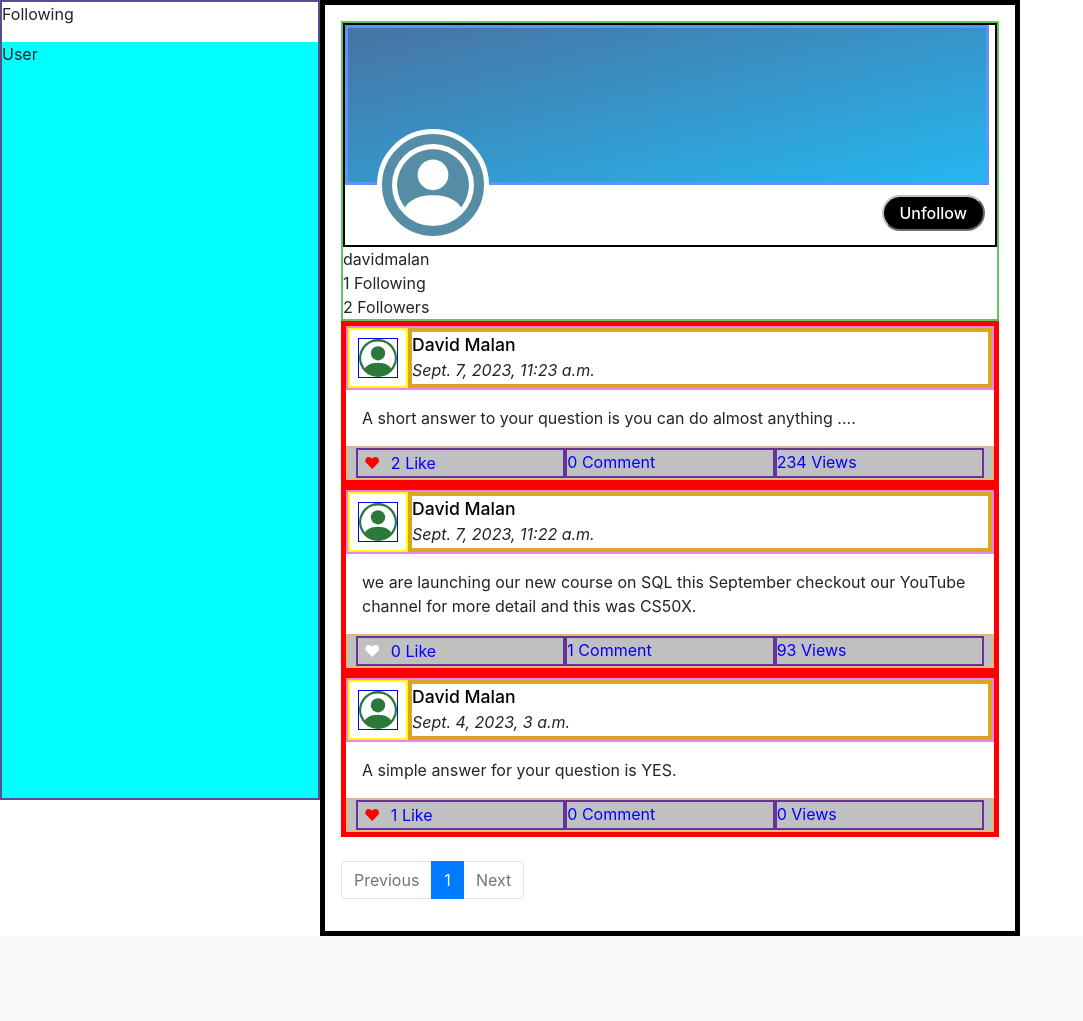
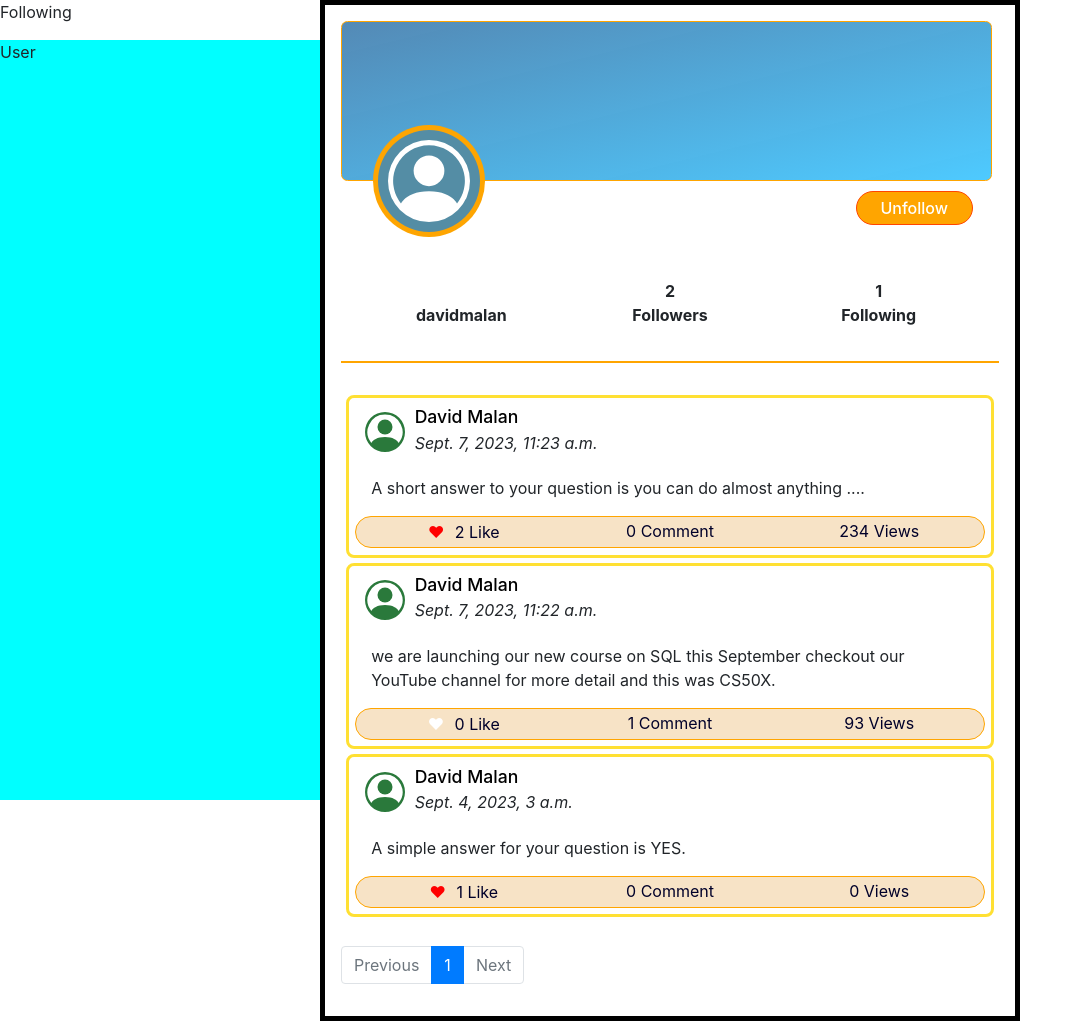
Before and after one commit to mohani-01/project4, a Django app: a page that uses network/templates/network/layout.html in a window 1280 px wide. Shown: the part 56-1077 px from the top of the page, without its empty margins (0-1083 px from the left). Before the commit the page ends 992 px from the top, so only its background shows below. Run offline with Django 3.2, Linux system fonts and the light colour scheme; a user stored in the database is signed in; data comes from the database, SQL or seed files in the repository; both versions use the stored data as it was after the commit; some libraries are stand-ins or nearby versions.

Commit message:
Working on style.css things are going well

```diff
--- a/network/static/network/index.js
+++ b/network/static/network/index.js
@@ -365,7 +365,7 @@ function createCommentElement(message) {
 
     <div class="comment-area">
         <div class="commenter-info">
-            <a  href="{% url 'profile_page' ${message.user} %}" class="hyper-link-post">
+            <a  href="/profile_page/@${message.user}" class="hyper-link-post">
             <span class="commenter hyper-link-username"> ${message.name} </span><br>
             </a>
             <div class="commented-on"> ${message.time} </div>
--- a/network/static/network/styles.css
+++ b/network/static/network/styles.css
@@ -19,13 +20,15 @@
     flex-direction: column;
     flex-flow: column;
     width: 20rem;
-    border: 2px solid rgb(81, 81, 141);
+    /* border: 2px solid rgb(81, 81, 141); */
     height: 100%;
     height: 100vh;
 }
+
 .follow {
     height: 40px;
 }
+
 .user {
     background-color: aqua;
     flex-grow: 1;
@@ -51,22 +54,28 @@
 
     width: 4rem;
     padding: 0.5rem;
-    border: 2px solid yellow;
+    /* border: 2px solid yellow; */
 }
 
-.user-icon > svg {
+.user-icon>svg {
     width: 2.5rem;
     color: rgb(42, 121, 59);
     height: fit-content;
     text-align: center;
-    border: 1px solid blue;
+    /* border: 1px solid blue; */
 }
 
 .post-area {
-    border: 2px solid green;
+    border: 2px solid orangered;
+    border: none;
     width: 100%;
     padding: 1rem 0.25rem 0px 0.5rem;
 }
+
+.post-area:hover {
+    border-color: orange;
+}
+
 
 #text-post {
     border: none;
@@ -111,15 +120,27 @@
 
 
 .posts {
-    border: 2px solid green;
+    border: 0.2rem solid rgba(255, 217, 0, 0.799);
+    border-radius: 0.5rem;
+    padding: 0.4rem;
+    margin: 0.3rem;
 }
+.posts:hover {
+    background-color: rgb(255, 252, 246);
+    box-shadow: inset 0px 0px 2px gold;
+    box-shadow: 0px 0px 20px silver;
+    border-color: gold;
+}
+
+
 .hyper-link-post {
     color: black;
     text-decoration: none;
 }
+
 .hyper-link-post:hover {
     text-decoration: none;
-    color:inherit;
+    color: inherit;
 }
 
 .hyper-link-username {
@@ -134,12 +155,14 @@
 
 .username {
     display: flex;
-    border: 2px solid violet;
+    /* border: 2px solid violet; */
     position: relative;
 }
+
 .edit-content {
     max-height: 500px;
 }
+
 .edit {
     position: absolute;
     top: 0.25rem;
@@ -209,45 +236,63 @@
 
 .user-image {
     width: 4rem;
-    border: 1px solid gold;
+    /* border: 1px solid gold; */
 }
 
 .user-username {
-    border: 4px solid goldenrod;
+    /* border: 4px solid goldenrod; */
     width: 100%;
 }
+
 .post-content {
-        padding: 1rem;
-    }
+    padding: 1rem;
+    /* max-height: 11rem; */
+    overflow: auto;
+}
 
 
 .post-info {
     display: flex;
     justify-content: space-evenly;
-    padding: 0 0.5rem;
-    border: 2px solid burlywood;
-    background-color: silver;
+    /* padding: 0 0.5rem; */
+    border: 1px solid orange;
+    background-color: rgb(247, 227, 198);
+    border-radius: 5rem;
+}
+.post-info:hover {
+    background-color: rgb(238, 230, 211);
+}
+.post-info> div {
+    /* margin: 0 2rem; */
+    width: 100%;
+    text-align: center;
+    border: 2px solid transparent;
+    color: rgb(0, 0, 42);
+}
+.post-info > div:hover {
+    border-radius: 5rem;
+    background-color: rgb(228, 223, 219);
+    color: rgb(54, 46, 0);
 }
 
-
-.post-info > div {
-    width: 100%;
-    border: 2px solid rebeccapurple;
-    color: blue;
+.comments:hover {
+    cursor: pointer;
+    cursor: hand;
 }
-
 
 .profile {
     /* position: relative; */
     width: 100%;
-    border: 2px solid rgb(100, 192, 92);
+    border-bottom: 2px solid orange;
+    margin-bottom: 2rem;
 }
+
 #profile-container {
     position: relative;
     width: inherit;
     margin-right: 11rem;
     height: 14rem;
-    border: 2px solid rgb(0, 0, 0);
+    /* border: 2px solid rgb(0, 0, 0); */
 }
 
 
@@ -256,9 +301,9 @@
 
     width: 99%;
     height: 10rem;
-    border: 0.2rem solid rgb(94, 148, 255);
-    background-image: linear-gradient(to bottom right, rgb(72, 115, 163), rgb(37, 183, 240));
-
+    border: 0.1rem solid orange;
+    background-image: linear-gradient(to bottom right, rgba(1, 81, 146, 0.676), rgba(0, 179, 255, 0.693) );
+    border-radius: 0.4rem;
 }
 
 #profile-picture {
@@ -268,8 +313,8 @@
 
     width: 7rem;
     height: 7rem;
-
-    border: 5px solid rgb(255, 255, 255);
+    /* margin: 1rem; */
+    border: 5px solid rgba(255, 166, 0, 0.993);
     border-radius: 5rem;
     background-color: rgb(84, 141, 165);
     color: white;
@@ -286,31 +332,76 @@
 .follow-button {
     position: absolute;
     top: 10rem;
-    right: 0rem;
+    right: 1rem;
     margin: 10px;
-    background-color: rgb(0, 0, 0);
+    background-color: orange;
     color: white;
     font-weight: 500;
 
-    padding: 0.25rem 1rem;
+    padding: 0.25rem 1.5rem;
+    border: 1px solid orangered;
+    border-radius: 4rem;
 
-    border-radius: 4rem;
-    border-color: silver;
 }
 
 .follow-button:hover {
     background-color: white;
-    color: black;
-    border-color: rgb(94, 148, 255);
+    color: orange;
+    border-color: rgb(255, 180, 94);
+}
+
+#profile-info {
+    display: flex;
+    /* flex-direction: column; */
+    margin: 1rem;
+    height: max-content;
+    justify-content: space-between;
+    align-items: flex-end;
+    /* height: max-content; */
+    /* border: 2px solid orange; */
+}
+
+#profile-info > div {
+    border: 2px solid transparent;
+    text-align: center;
+    padding: 1rem;
+    font-stretch: extra-expanded;
+    font-weight: 650;
+    width: 100%;
+}
+#profile-info > div:hover {
+    border-bottom: 2px solid orangered;
+    /* background-color: rgb(130, 181, 1); */
+    color: rgb(255, 8, 0);
+    font-weight: 450;
+
+}
+
+
+
+
+
+
+
+
+
+.post-comments {
+    margin: 0 0.5rem 1rem 2rem;
+    padding: 0.5rem 0.3rem;
+    border-left: 0.25rem solid orange;
+    border-bottom: 0.25rem solid orangered;
+    border-bottom-left-radius: 1rem;
 }
 
 .comment-area {
     width: 100%;
     border: 2px solid greenyellow;
 }
+
 .commenter {
     font-size: 1rem;
 }
+
 .commenter-info {
     border: 2px solid blueviolet;
     font-size: 0.8rem;
--- a/network/templates/network/layout.html
+++ b/network/templates/network/layout.html
@@ -71,7 +71,7 @@
                     {% endblock %}
 
                     {% for post in posts %}
-                    <div class="posts" style="border: 5px solid red;">
+                    <div class="posts">
                         <div class="username">
                             <div class="user-icon">
 
--- a/network/templates/network/profilepage.html
+++ b/network/templates/network/profilepage.html
@@ -32,11 +32,13 @@
                 {% endif %}
                 </form>
             </div>
+            <div id="profile-info">
+                <div>{{ User }} </div>
 
-            <div>{{ User }}</div>
+                <div> {{ User.followers.all.count }} <div>Followers</div></div>
+                <div>{{ User.following.all.count }} <div>Following</div> </div>
 
-            <div>{{ User.following.all.count }} Following</div>
-            <div> {{ User.followers.all.count }} Followers </div>
+            </div>
 
         </div>
 
```
Also changed, not shown: other parts of network/static/network/styles.css (+38 -27 lines), db.sqlite3.
